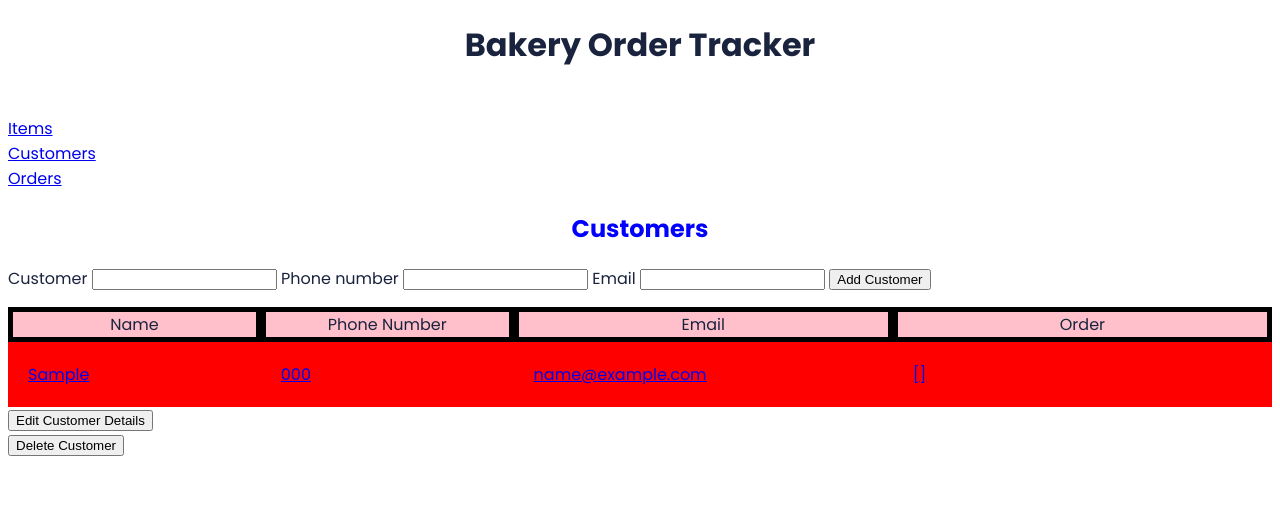
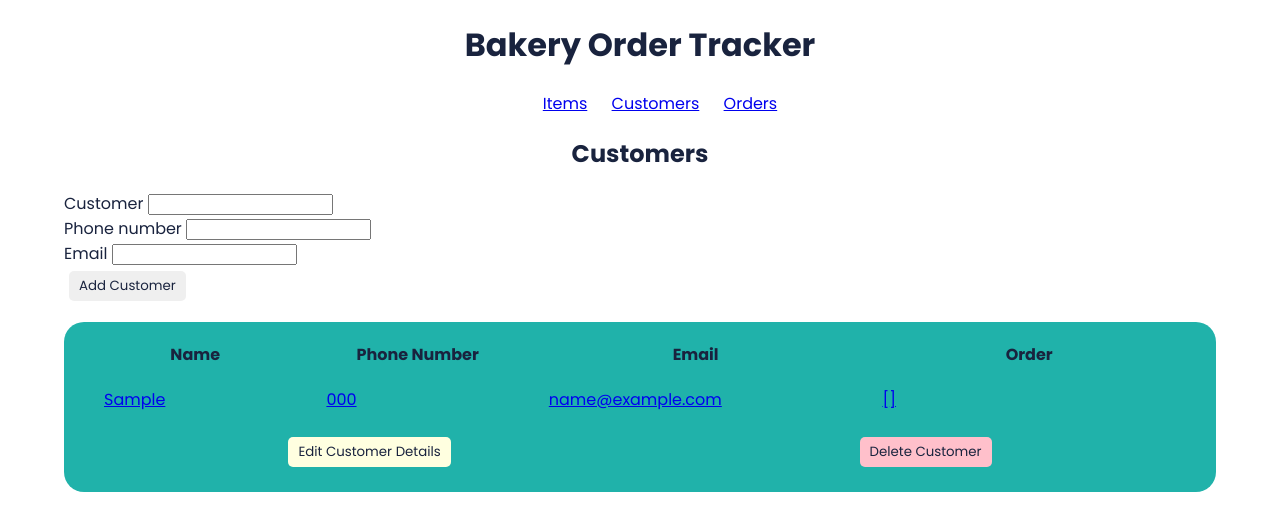
Before and after one commit to cemmartin/python_project, a Flask app: page /orders in a window 1280 px wide. Shown: the top 531 px of the page. Run offline with Flask 3, Linux system fonts and the light colour scheme; tables that the repository leaves empty hold one stand-in row (values such as "Sample post").

Commit message:
lots of styling changes, some attempted code changes

```diff
--- a/controllers/order_controller.py
+++ b/controllers/order_controller.py
@@ -38,7 +38,7 @@ def remove_order(id):
     db.session.commit()
     return redirect("/orders")
 
-#edit a customer --> not sure how to display this best in the css
+# edit a customer --> not sure how to display this best in the css
 @orders_blueprint.route("/orders/<id>", methods=["POST"])
 def update_order(id):
     order = Order.query.get(id)
@@ -49,8 +49,8 @@ def update_order(id):
     redirect_order = "/orders" + "/id" #SOMETHING IS WRONG HERE
     return redirect(redirect_order)
 
-
-
+# @orders_blueprint.route("/orders/<id>", methods=["GET"])
+# def update_order(id):
 
 
 
--- a/static/css/order.css
+++ b/static/css/order.css
@@ -1,17 +1,53 @@
 .customer-container {
     display: grid;
     grid-template-columns: 2fr 2fr 3fr 3fr;
-    background-color: red;
 
 }
 .grid-header {
-   background-color: pink;
-   border: 5px solid black;
+   /* border: 5px solid #19233e; */
    grid-gap: 10px;
    text-align: center;
+   font-weight: bold;
 }
 
 .grid-item {
     text-align: left;
     padding: 20px;
 }
+
+
+.grid-buttons-customer {
+    text-align: center;
+    display: grid;
+    grid-template-columns: auto auto;
+
+}
+
+.each-customer-container {
+    background-color: lightseagreen;
+    padding: 20px;
+    border-radius: 20px;
+}
+
+.edit-button, .delete-button, .add-customer-button{
+    font-family: 'Poppins', sans-serif;
+    color: #19233e;
+    margin: 5px;
+    padding: 5px 10px;
+    /* background-color: pink; */
+    border-radius: 5px;
+    border: none;
+}
+
+.edit-button {
+    background-color: lightyellow;
+}
+
+
+.delete-button {
+    font-family: 'Poppins', sans-serif;
+    background-color: pink;
+    margin: 5px;
+    padding: 5 px 10px;
+    border: none;
+}
--- a/static/css/style.css
+++ b/static/css/style.css
@@ -1,17 +1,30 @@
 body {
     font-family: 'Poppins', sans-serif;
     color: #19233e;
+    margin-left: 5vw;
+    margin-right: 5vw;
 }
 
 nav>ul {
     list-style-type: none;
-    display: inline;
+    /* display: inline; */
+    text-align: left;
 
 
 }
+nav>ul>li {
+    display: inline;
+    padding: 10px;
+
+}
+
+.navbar {
+    text-align: center;
+    text-decoration: none;
+}
+
 h1 {
     text-align: center;
-    color: blue;
 }
 
 h1>a {
--- a/templates/base.jinja
+++ b/templates/base.jinja
@@ -18,7 +18,7 @@
     <main>
     <h1><a href="/">Bakery Order Tracker</a></h1>
         <nav>
-            <ul>
+            <ul class="navbar">
                 <li><a href="/items">Items</a></li>
                 <li><a href="/orders">Customers</a></li>
                 <li><a href="/itemorders">Orders</a></li>
--- a/templates/itemorders/index.jinja
+++ b/templates/itemorders/index.jinja
@@ -23,6 +23,7 @@
 </ul>
 
 
+
 {# there is an issue somwhere in here #}
 
 <div>
--- a/templates/orders/index.jinja
+++ b/templates/orders/index.jinja
@@ -6,17 +6,18 @@
 {# NEED TO ADD ORDER TO THIS SECTION #}
 <form name="add_customer" action="/orders" method="post">
     <label for="customer">Customer</label>
-        <input type="text" name="customer" id="customer" required="yes"/>
+        <input type="text" name="customer" id="customer" required="yes"/><br>
     <label for="phone_number">Phone number</label>
-        <input type="text" name="phone_number" id="phone_number"/>
+        <input type="text" name="phone_number" id="phone_number"/><br>
     <label for="email">Email</label>
-        <input type="text" name="email" id="email" required="yes"/>
-    <input type="submit" value="Add Customer">
+        <input type="text" name="email" id="email" required="yes"/><br>
+    <input type="submit" value="Add Customer" class="add-customer-button">
 </form>
 
 
 <p>
 {% for order in orders %}
+<div class="each-customer-container">
 <div class="customer-container">
     <div class="grid-header">Name</div>
     <div class="grid-header">Phone Number</div>
@@ -29,16 +30,23 @@
     <div class="grid-item"><a href="/orders/{{ order.id }}">{{order.itemorders}}</a></div>
 
 </div>
-
-<form action="/orders/{{ order.id}}" method="POST">
-    <input class="edit_button" type="submit" value="Edit Customer Details"/>
-</form>
-{# something isn't working in the edit button #}
-{# needs to redirect us to a new page orders/id/edit as opposed to a form#}
-
-<form action="/orders/{{ order.id }}/delete" method="POST">
-    <input class="delete_button" type="submit" value="Delete Customer" />
-</form>
+<div class="grid-buttons-customer">
+    <div>
+        <form action="/orders/{{ order.id}}" method="POST" >
+            <input class="edit-button" type="submit" value="Edit Customer Details"/>
+        </form>
+    </div>
+    {# something isn't working in the edit button #}
+    {# needs to redirect us to a new page orders/id/edit as opposed to a form#}
+    <div>
+        <form action="/orders/{{ order.id }}/delete" method="POST">
+            <input class="delete-button" type="submit" value="Delete Customer" />
+        </form>
+    </div>
+    </div>
+</div><br>
+</div>
+</div>
 {% endfor %}
 </p>
 {% endblock %}
```
Also changed, not shown: controllers/itemorder_controller.py (line endings or trailing spaces), static/css/items.css (added), templates/orders/update.jinja (added).
